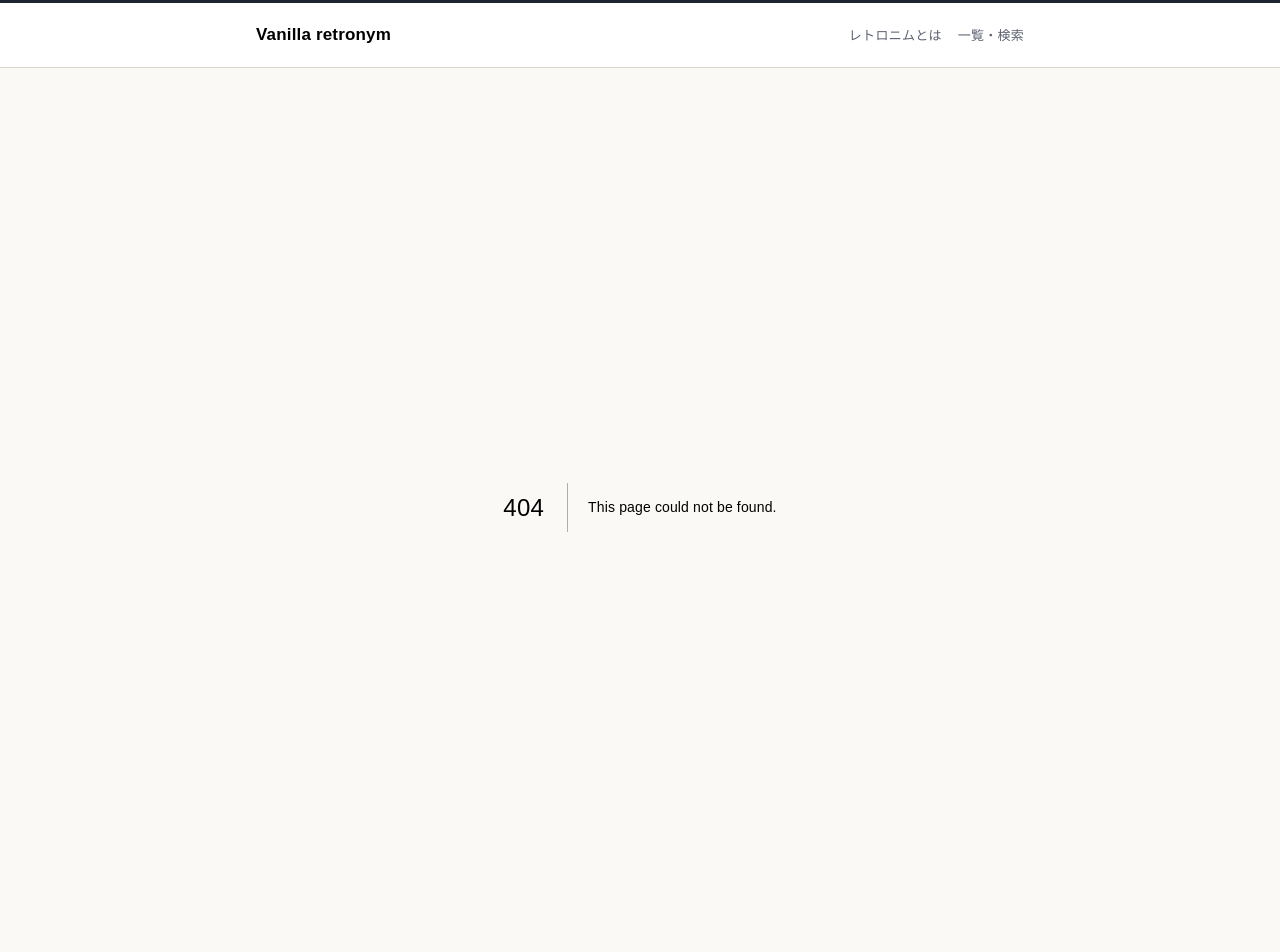
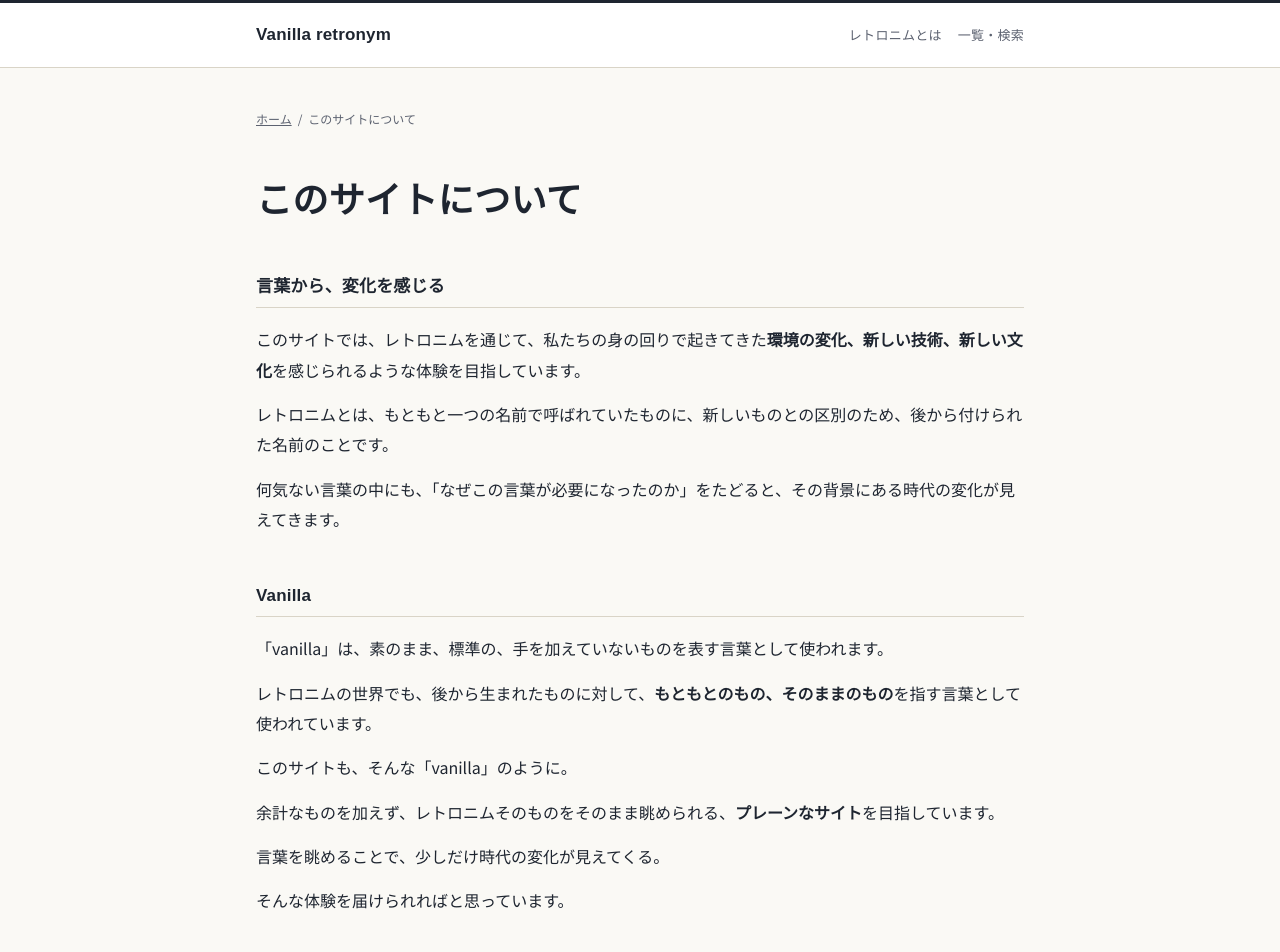
Before and after one commit to reload-co-jp/vanilla-retronym, a Next.js app: page /about-site in a window 1280 px wide. Before the commit this address had no page. Shown: the top 952 px of the page. Built offline with nearby package versions, Linux system fonts and the light colour scheme.

Commit message:
Add about

```diff
--- /dev/null
+++ b/app/about-site/page.tsx
@@ -0,0 +1,72 @@
+import { Breadcrumb } from "@/components/elements/breadcrumb"
+import { Section, Title } from "@/components/elements/layout"
+import { openGraphBase } from "@/lib/site"
+import type { Metadata } from "next"
+import { FC, ReactNode } from "react"
+
+const title = "このサイトについて"
+const description =
+  "レトロニムを通じて、身の回りで起きてきた環境の変化、新しい技術、新しい文化を感じられる、プレーンなサイトを目指している。"
+
+export const metadata: Metadata = {
+  title,
+  description,
+  alternates: { canonical: "/about-site/" },
+  openGraph: {
+    ...openGraphBase,
+    description,
+    title,
+    url: "/about-site/",
+  },
+}
+
+const Paragraphs: FC<{ children: ReactNode }> = ({ children }) => (
+  <div style={{ display: "grid", gap: ".875rem", lineHeight: 1.9 }}>
+    {children}
+  </div>
+)
+
+const Page: FC = () => (
+  <article style={{ display: "grid", gap: "3rem" }}>
+    <Breadcrumb items={[{ name: title, href: "/about-site/" }]} />
+    <Title style={{ fontSize: "2.25rem", lineHeight: 1.35 }}>{title}</Title>
+
+    <Section heading="言葉から、変化を感じる">
+      <Paragraphs>
+        <p>
+          このサイトでは、レトロニムを通じて、私たちの身の回りで起きてきた
+          <strong>環境の変化、新しい技術、新しい文化</strong>
+          を感じられるような体験を目指しています。
+        </p>
+        <p>
+          レトロニムとは、もともと一つの名前で呼ばれていたものに、新しいものとの区別のため、後から付けられた名前のことです。
+        </p>
+        <p>
+          何気ない言葉の中にも、「なぜこの言葉が必要になったのか」をたどると、その背景にある時代の変化が見えてきます。
+        </p>
+      </Paragraphs>
+    </Section>
+
+    <Section heading="Vanilla">
+      <Paragraphs>
+        <p>
+          「vanilla」は、素のまま、標準の、手を加えていないものを表す言葉として使われます。
+        </p>
+        <p>
+          レトロニムの世界でも、後から生まれたものに対して、
+          <strong>もともとのもの、そのままのもの</strong>
+          を指す言葉として使われています。
+        </p>
+        <p>このサイトも、そんな「vanilla」のように。</p>
+        <p>
+          余計なものを加えず、レトロニムそのものをそのまま眺められる、
+          <strong>プレーンなサイト</strong>を目指しています。
+        </p>
+        <p>言葉を眺めることで、少しだけ時代の変化が見えてくる。</p>
+        <p>そんな体験を届けられればと思っています。</p>
+      </Paragraphs>
+    </Section>
+  </article>
+)
+
+export default Page
--- a/app/layout.tsx
+++ b/app/layout.tsx
@@ -110,6 +110,8 @@ const RootLayout = ({ children }: { children: React.ReactNode }) => {
           <p>
             {site.name} — 後から名前が付いたものを集める図鑑。
             <br />
+            <Link href="/about-site/">このサイトについて</Link>
+            <br />
             &copy; Reload
           </p>
         </Footer>
--- a/app/llms.txt/route.ts
+++ b/app/llms.txt/route.ts
@@ -20,7 +20,8 @@ const body = `# ${site.name}（${site.nameJa}）
 
 - [トップ](${site.url}/): サイトのトップページ
 - [レトロニム一覧](${site.url}/retronyms/): 収録しているレトロニムの一覧
-- [このサイトについて](${site.url}/about/): サイトの趣旨・レトロニムの説明
+- [レトロニムとは](${site.url}/about/): レトロニムの意味・語源・具体例の解説
+- [このサイトについて](${site.url}/about-site/): サイトの趣旨
 - [レトロニムに付く言葉](${site.url}/modifiers/): レトロニムを作る接頭語・修飾語の分類
 
 ## レトロニム
--- a/app/sitemap.ts
+++ b/app/sitemap.ts
@@ -14,6 +14,11 @@ const sitemap = (): MetadataRoute.Sitemap => [
     url: `${site.url}/about/`,
     changeFrequency: "monthly",
     priority: 0.8,
+  },
+  {
+    url: `${site.url}/about-site/`,
+    changeFrequency: "yearly",
+    priority: 0.3,
   },
   {
     url: `${site.url}/modifiers/`,
```
